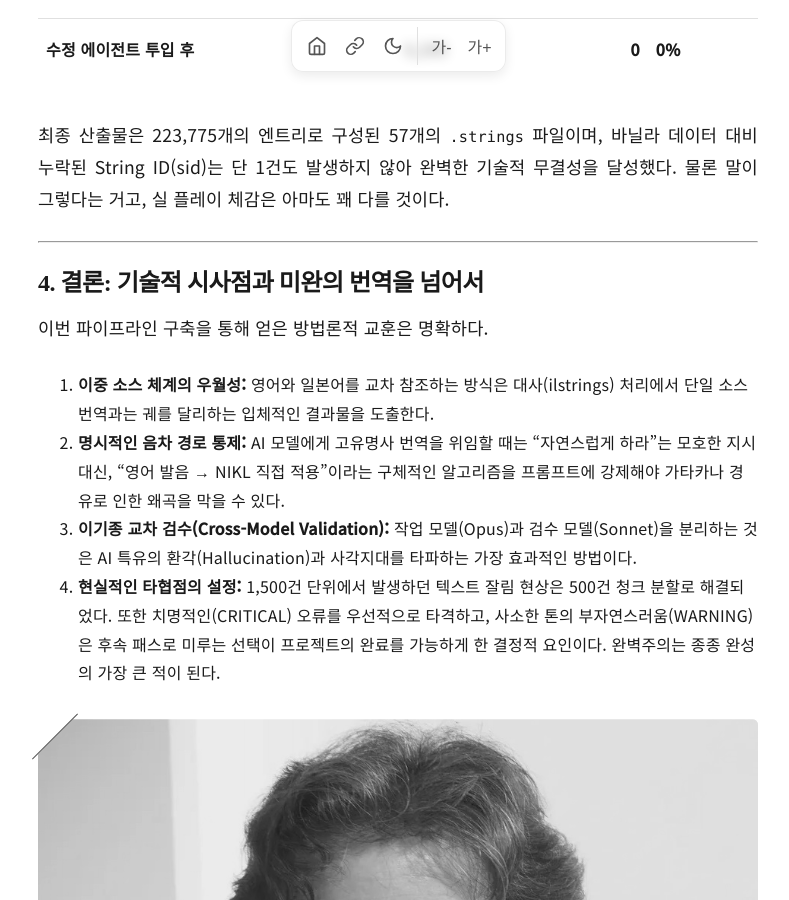
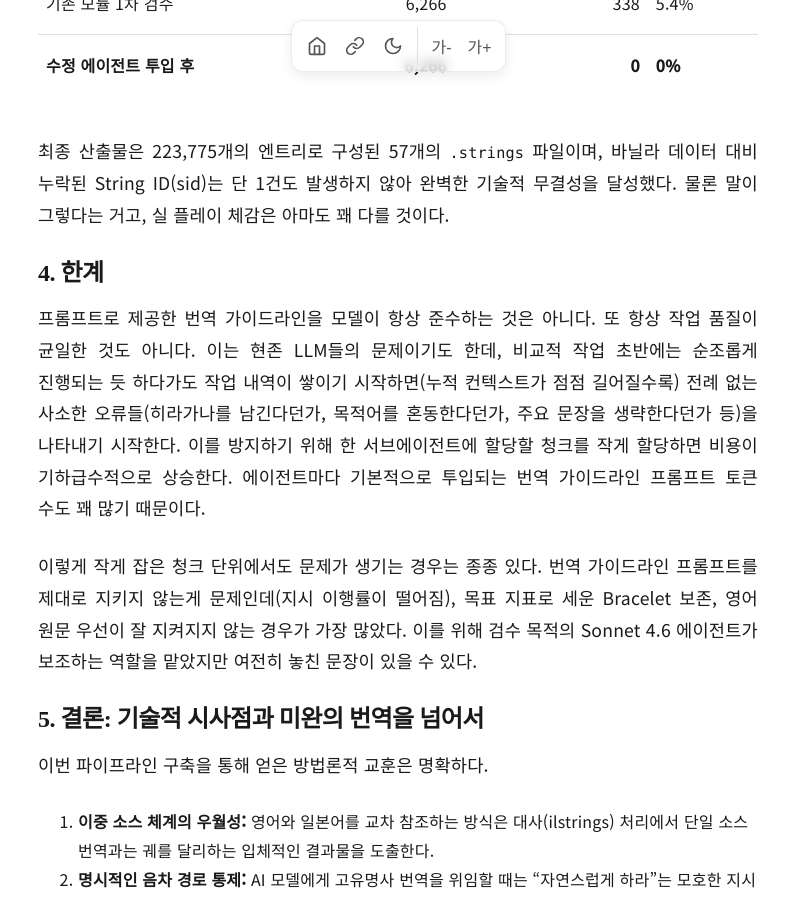
Before and after one commit to Kuax-Meat/blog, a Jekyll site: the page built from _posts/2026-04-06-111.md, in a window 1280 px wide and 900 px high, scrolled down 7285 px. Shown: the whole window, without its empty margins (242-1031 px from the left). Built offline with Jekyll 4.4.1, drawn with Linux system fonts in a browser that asks for light colours; some web fonts are replaced; comment, search, counter and statistics services are not loaded; some of the changed text lies outside the part shown.

Commit message:
add post 04/07/2026

```diff
--- a/_posts/2026-04-06-111.md
+++ b/_posts/2026-04-06-111.md
@@ -23,8 +23,9 @@ thumbnail: /assets/img/111/img-1.jpg
 
 또한 플레이에 크게 지장이 없는 경우(텍스트 깨짐, 안보임 등), 교정/검수 등의 사후 작업은 예정에 없다.
 
+이하는 번역 과정을 담은 내용이다.
+
 ---
-이하는 번역 과정을 담은 내용이다.
 
 ### 스타필드 한국어 번역: AI 에이전트 파이프라인을 통한 12,000줄의 재구성
 
@@ -109,9 +110,13 @@ thumbnail: /assets/img/111/img-1.jpg
 
 최종 산출물은 223,775개의 엔트리로 구성된 57개의 `.strings` 파일이며, 바닐라 데이터 대비 누락된 String ID(sid)는 단 1건도 발생하지 않아 완벽한 기술적 무결성을 달성했다. 물론 말이 그렇다는 거고, 실 플레이 체감은 아마도 꽤 다를 것이다.
 
----
+### 4. 한계
 
-### 4. 결론: 기술적 시사점과 미완의 번역을 넘어서
+프롬프트로 제공한 번역 가이드라인을 모델이 항상 준수하는 것은 아니다. 또 항상 작업 품질이 균일한 것도 아니다. 이는 현존 LLM들의 문제이기도 한데, 비교적 작업 초반에는 순조롭게 진행되는 듯 하다가도 작업 내역이 쌓이기 시작하면(누적 컨텍스트가 점점 길어질수록) 전례 없는 사소한 오류들(히라가나를 남긴다던가, 목적어를 혼동한다던가, 주요 문장을 생략한다던가 등)을 나타내기 시작한다. 이를 방지하기 위해 한 서브에이전트에 할당할 청크를 작게 할당하면 비용이 기하급수적으로 상승한다. 에이전트마다 기본적으로 투입되는 번역 가이드라인 프롬프트 토큰 수도 꽤 많기 때문이다.
+
+이렇게 작게 잡은 청크 단위에서도 문제가 생기는 경우는 종종 있다. 번역 가이드라인 프롬프트를 제대로 지키지 않는게 문제인데(지시 이행률이 떨어짐), 목표 지표로 세운 Bracelet 보존, 영어 원문 우선이 잘 지켜지지 않는 경우가 가장 많았다. 이를 위해 검수 목적의 Sonnet 4.6 에이전트가 보조하는 역할을 맡았지만 여전히 놓친 문장이 있을 수 있다.
+
+### 5. 결론: 기술적 시사점과 미완의 번역을 넘어서
 
 이번 파이프라인 구축을 통해 얻은 방법론적 교훈은 명확하다.
 
```
Also changed, not shown: other parts of _posts/2026-04-06-111.md (+1 -1 lines).
